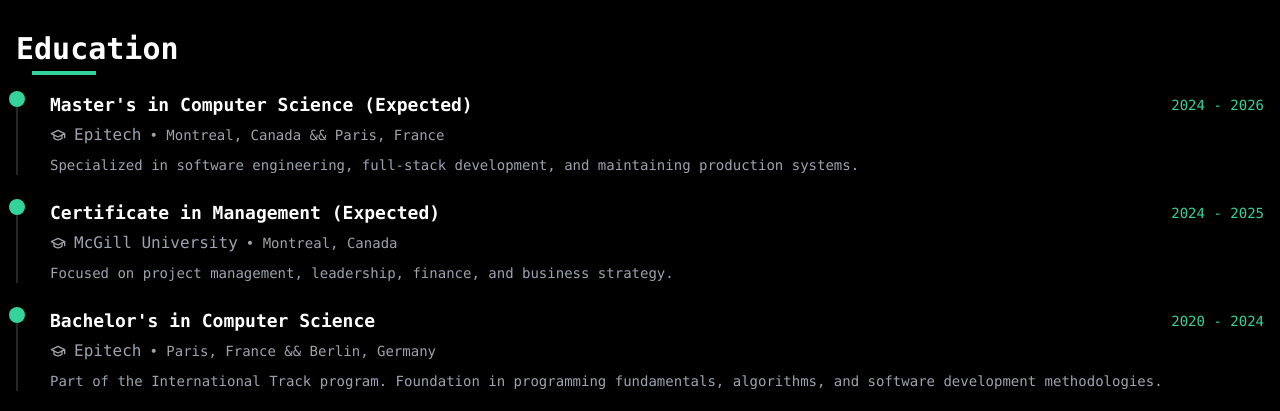
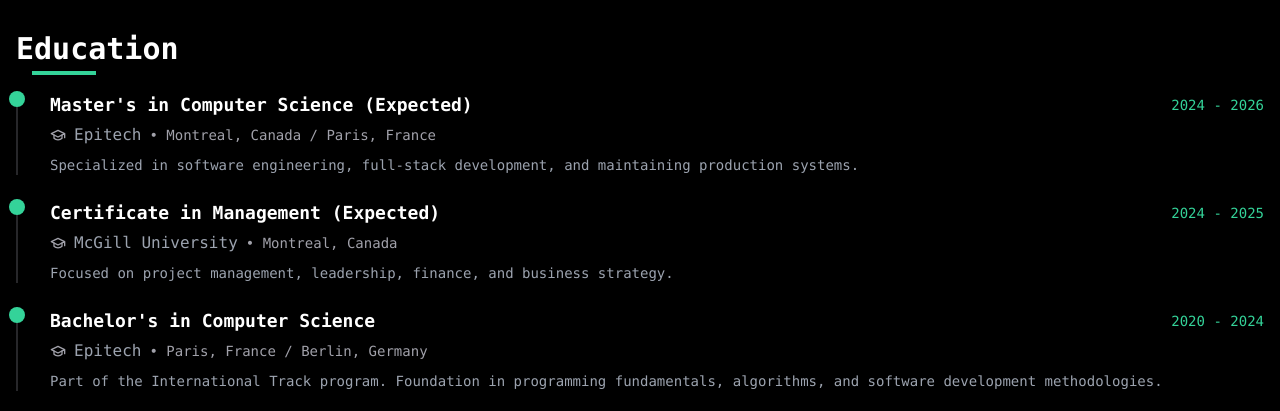
Before and after one commit to bendrsio/desprets.net, a Next.js app: page / in a window 1280 px wide. Shown: the part 1420-1831 px from the top of the page. Built offline with nearby package versions, Linux system fonts and the light colour scheme.

Commit message:
update: change && to / in education locations

```diff
--- a/app/page.tsx
+++ b/app/page.tsx
@@ -366,7 +366,7 @@
   {
     degree: "Master's in Computer Science (Expected)",
     institution: "Epitech",
-    location: "Montreal, Canada && Paris, France",
+    location: "Montreal, Canada / Paris, France",
     startYear: "2024",
     endYear: "2026",
     description:
@@ -384,7 +384,7 @@
   {
     degree: "Bachelor's in Computer Science",
     institution: "Epitech",
-    location: "Paris, France && Berlin, Germany",
+    location: "Paris, France / Berlin, Germany",
     startYear: "2020",
     endYear: "2024",
     description:
```
